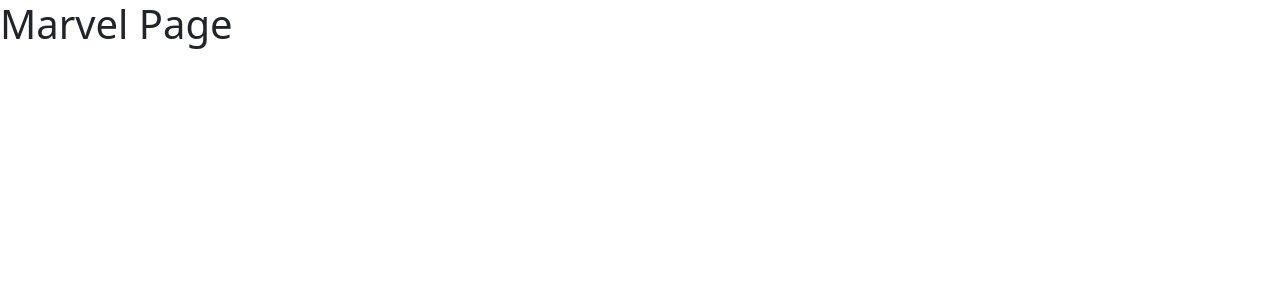
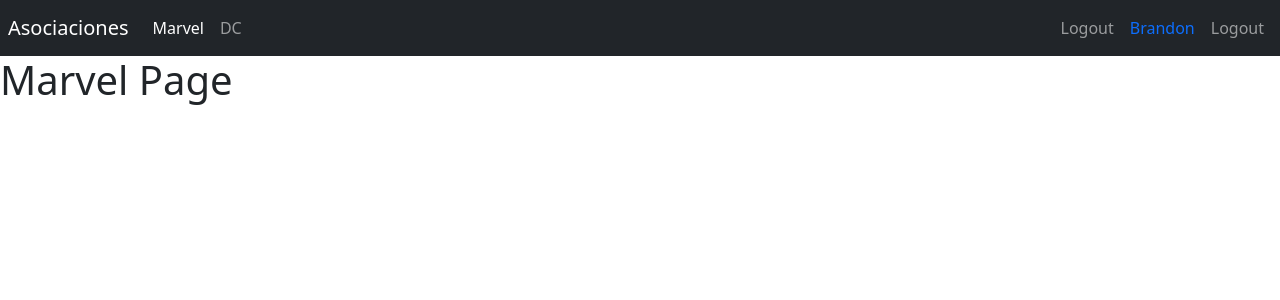
Before and after one commit to BrandonSGC/react-hereos-spa, a React (Vite) app: page /marvel in a window 1280 px wide. Shown: the top 300 px of the page. Built offline with nearby package versions, Linux system fonts and the light colour scheme.

Commit message:
Creando el navbar

```diff
--- a/src/router/AppRouter.jsx
+++ b/src/router/AppRouter.jsx
@@ -3,10 +3,12 @@ import { Navigate, Route, Routes } from "react-router-dom"
 import { MarvelPage } from "../heroes/pages/MarvelPage"
 import { DcPage } from "../heroes/pages/DcPage"
 import { LoginPage } from "../auth/pages/LoginPage"
+import { Navbar } from "../ui"
 
 export const AppRouter = () => {
   return (
     <>
+      <Navbar />
       <Routes>
         <Route path="/marvel" element={<MarvelPage />} />
         <Route path="/dc" element={<DcPage />} />
--- /dev/null
+++ b/src/ui/components/Navbar.jsx
@@ -0,0 +1,47 @@
+import { Link, NavLink } from "react-router-dom";
+
+export const Navbar = () => {
+  return (
+    <nav className="navbar navbar-expand-sm navbar-dark bg-dark p-2">
+      <Link className="navbar-brand" to="/">
+        Asociaciones
+      </Link>
+
+      <div className="navbar-collapse">
+        <div className="navbar-nav">
+          <NavLink
+            className={({ isActive }) =>
+              `nav-item nav-link ${isActive ? "active" : ""}`
+            }
+            to="/marvel"
+          >
+            Marvel
+          </NavLink>
+
+          <NavLink
+            className={({ isActive }) =>
+              `nav-item nav-link ${isActive ? "active" : ""}`
+            }
+            to="/dc"
+          >
+            DC
+          </NavLink>
+        </div>
+      </div>
+
+      <div className="navbar-collapse collapse w-100 order-3 dual-collapse2 d-flex justify-content-end">
+        <ul className="navbar-nav ml-auto">
+          <NavLink className="nav-item nav-link" to="/login">
+            Logout
+          </NavLink>
+          <span className="nav-item nav-link text-primary">
+            Brandon
+          </span>
+            <button className="nav-item nav-link btn">
+              Logout
+            </button>
+        </ul>
+      </div>
+    </nav>
+  );
+};
--- /dev/null
+++ b/src/ui/components/index.js
@@ -0,0 +1 @@
+export * from './Navbar';
--- /dev/null
+++ b/src/ui/index.js
@@ -0,0 +1 @@
+export * from './components';
```
